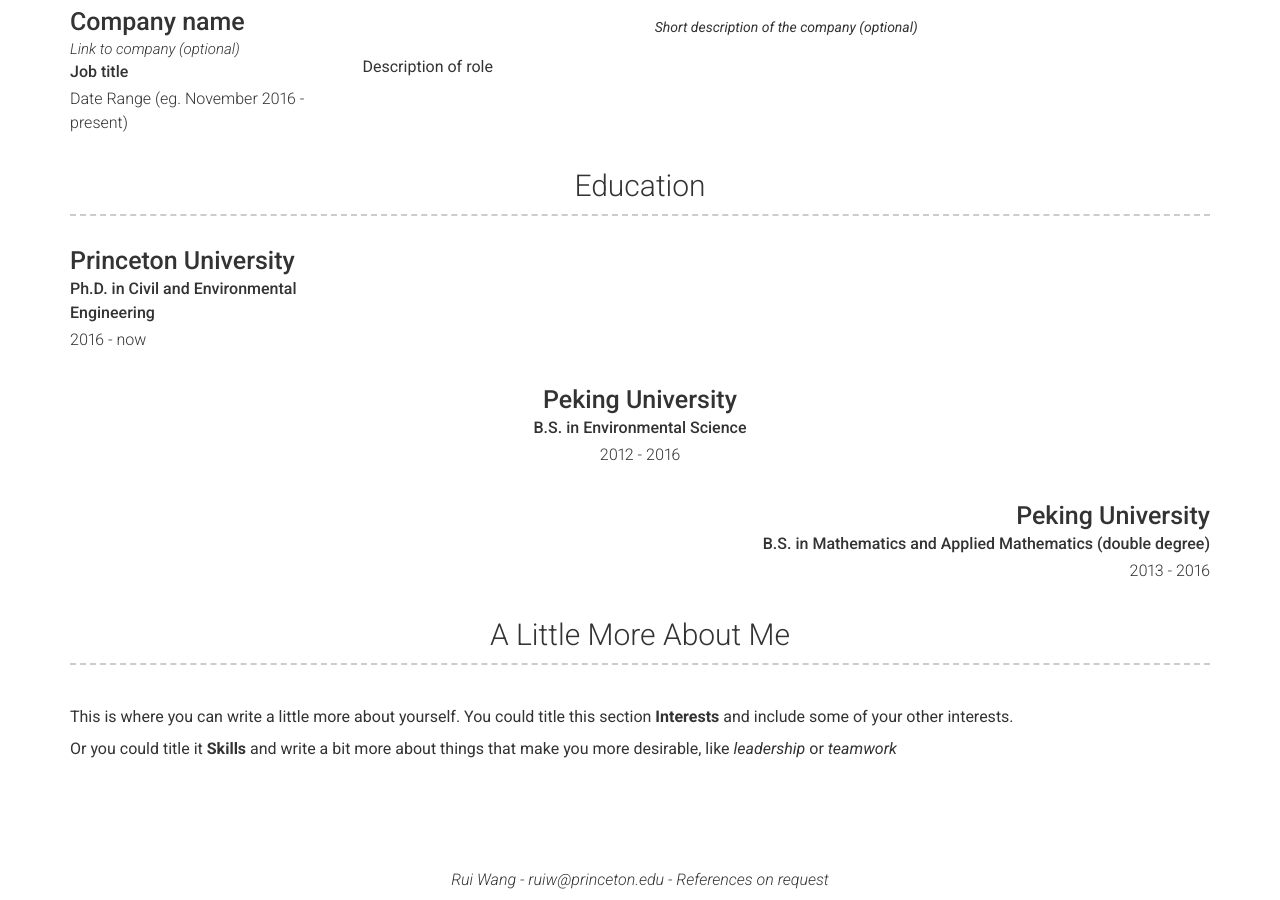
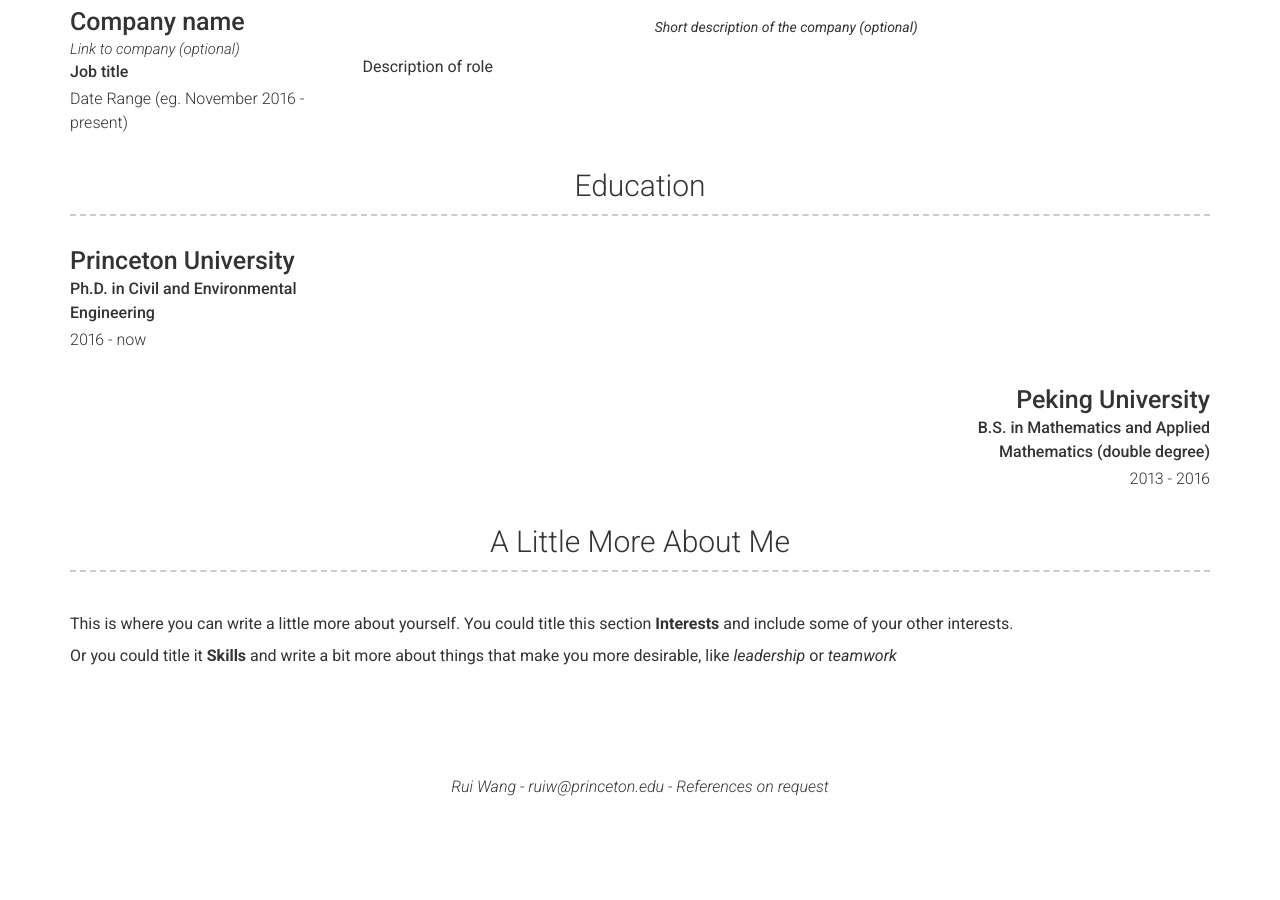
Before and after one commit to RuiWangPU/Rui_Wang, a Jekyll site: the page built from index.md, in a window 1280 px wide and 900 px high, scrolled down 1039 px. Built offline with Jekyll 4.4.1, drawn with Linux system fonts in a browser that asks for light colours; nearby versions of some CDN libraries; after the commit the page ends 1846 px from its top, so only the background shows below that.

Commit message:
Update education.yml

```diff
--- a/_data/education.yml
+++ b/_data/education.yml
@@ -3,11 +3,9 @@
   name: Princeton University
   dates: 2016 - now
   qualification: Ph.D. in Civil and Environmental Engineering
-- layout: top-middle
+- layout: right
   name: Peking University
   dates: 2012 - 2016
   qualification: B.S. in Environmental Science
-- layout: top-right
-  name: Peking University
   dates: 2013 - 2016
   qualification: B.S. in Mathematics and Applied Mathematics (double degree)
```
